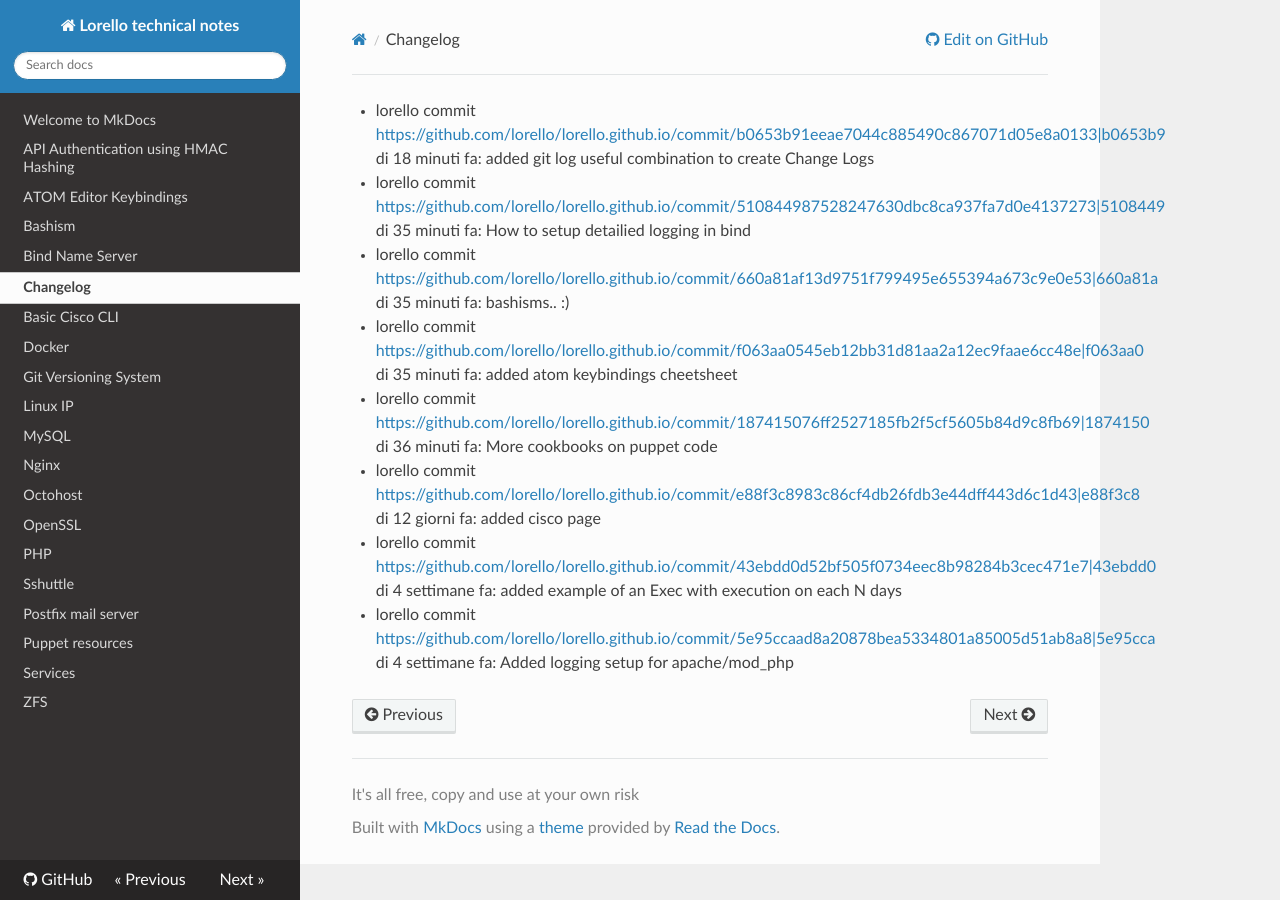
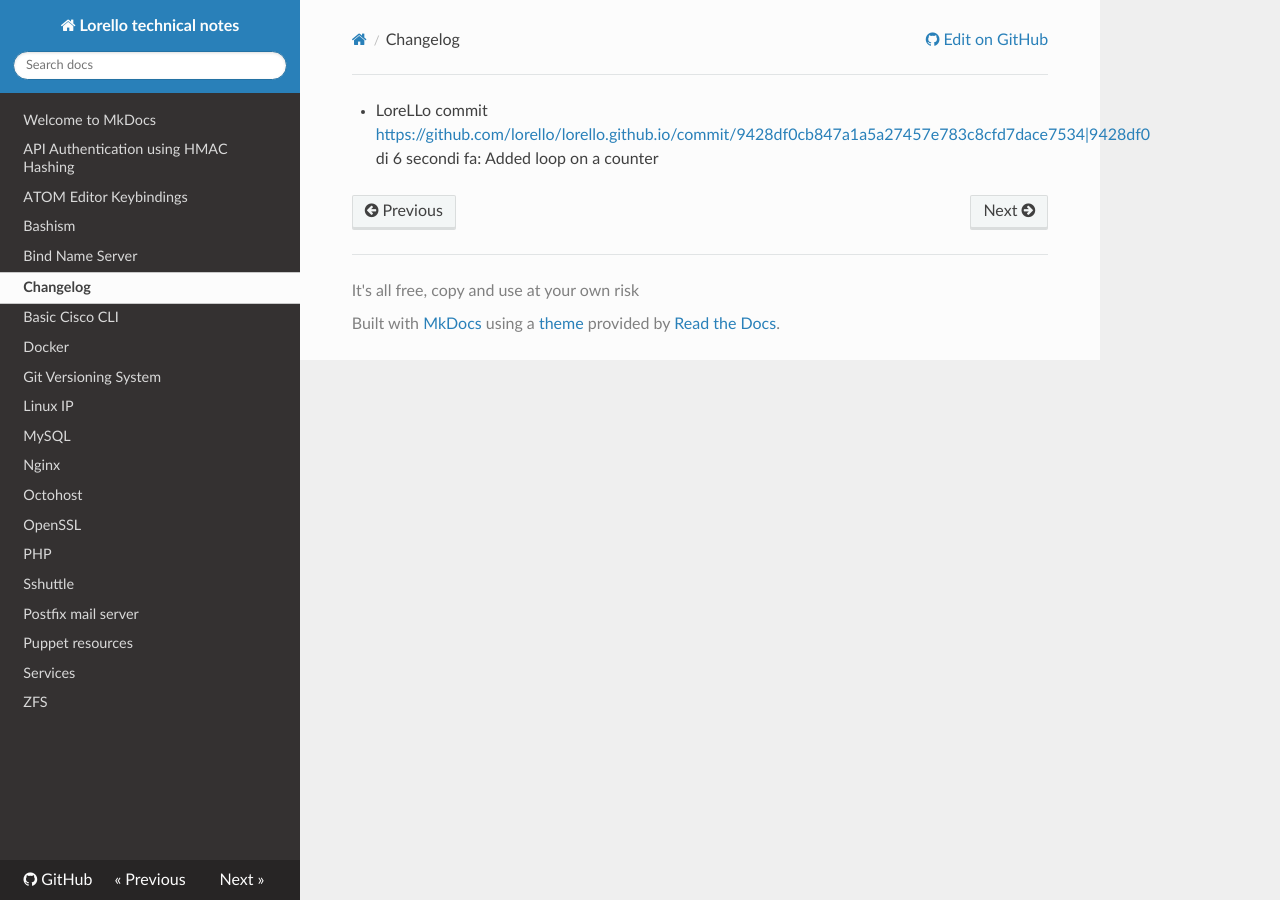
Before and after one commit to lorello/lorello.github.io, an MkDocs documentation site: the page built from docs/changelog.md, in a window 1280 px wide. Built offline with MkDocs 1.6.1, drawn with Linux system fonts in a browser that asks for light colours; nearby versions of some CDN libraries.

Commit message:
Updated changelog

```diff
--- a/docs/changelog.md
+++ b/docs/changelog.md
@@ -1,8 +1 @@
-* lorello commit <https://github.com/lorello/lorello.github.io/commit/b0653b91eeae7044c885490c867071d05e8a0133|b0653b9> di 18 minuti fa: added git log useful combination to create Change Logs
-* lorello commit <https://github.com/lorello/lorello.github.io/commit/510844987528247630dbc8ca937fa7d0e4137273|5108449> di 35 minuti fa: How to setup detailied logging in bind
-* lorello commit <https://github.com/lorello/lorello.github.io/commit/660a81af13d9751f799495e655394a673c9e0e53|660a81a> di 35 minuti fa: bashisms.. :)
-* lorello commit <https://github.com/lorello/lorello.github.io/commit/f063aa0545eb12bb31d81aa2a12ec9faae6cc48e|f063aa0> di 35 minuti fa: added atom keybindings cheetsheet
-* lorello commit <https://github.com/lorello/lorello.github.io/commit/187415076ff2527185fb2f5cf5605b84d9c8fb69|1874150> di 36 minuti fa: More cookbooks on puppet code
-* lorello commit <https://github.com/lorello/lorello.github.io/commit/e88f3c8983c86cf4db26fdb3e44dff443d6c1d43|e88f3c8> di 12 giorni fa: added cisco page
-* lorello commit <https://github.com/lorello/lorello.github.io/commit/43ebdd0d52bf505f0734eec8b98284b3cec471e7|43ebdd0> di 4 settimane fa: added example of an Exec with execution on each N days
-* lorello commit <https://github.com/lorello/lorello.github.io/commit/5e95ccaad8a20878bea5334801a85005d51ab8a8|5e95cca> di 4 settimane fa: Added logging setup for apache/mod_php
+* LoreLLo commit <https://github.com/lorello/lorello.github.io/commit/9428df0cb847a1a5a27457e783c8cfd7dace7534|9428df0> di 6 secondi fa: Added loop on a counter
```
